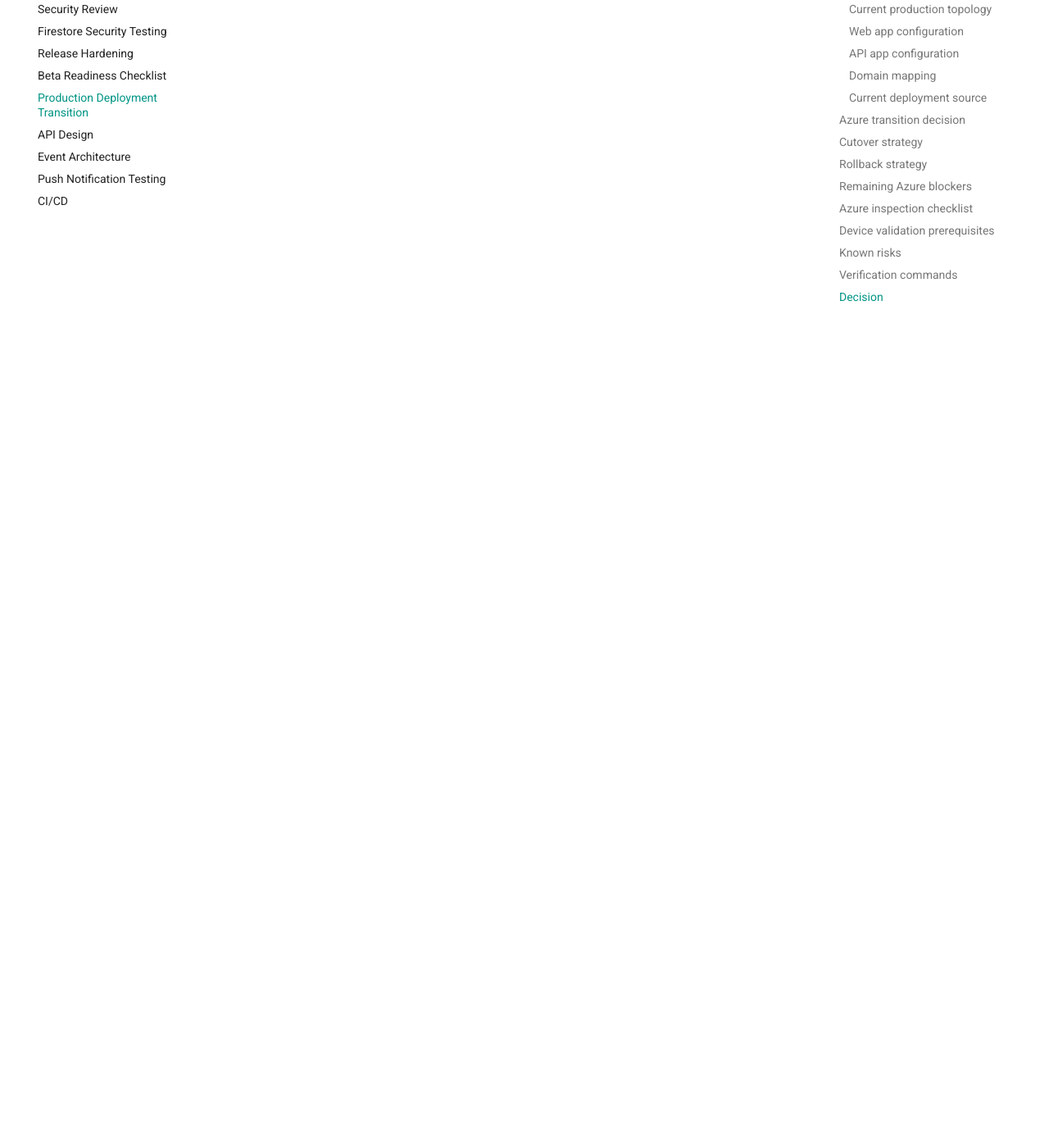
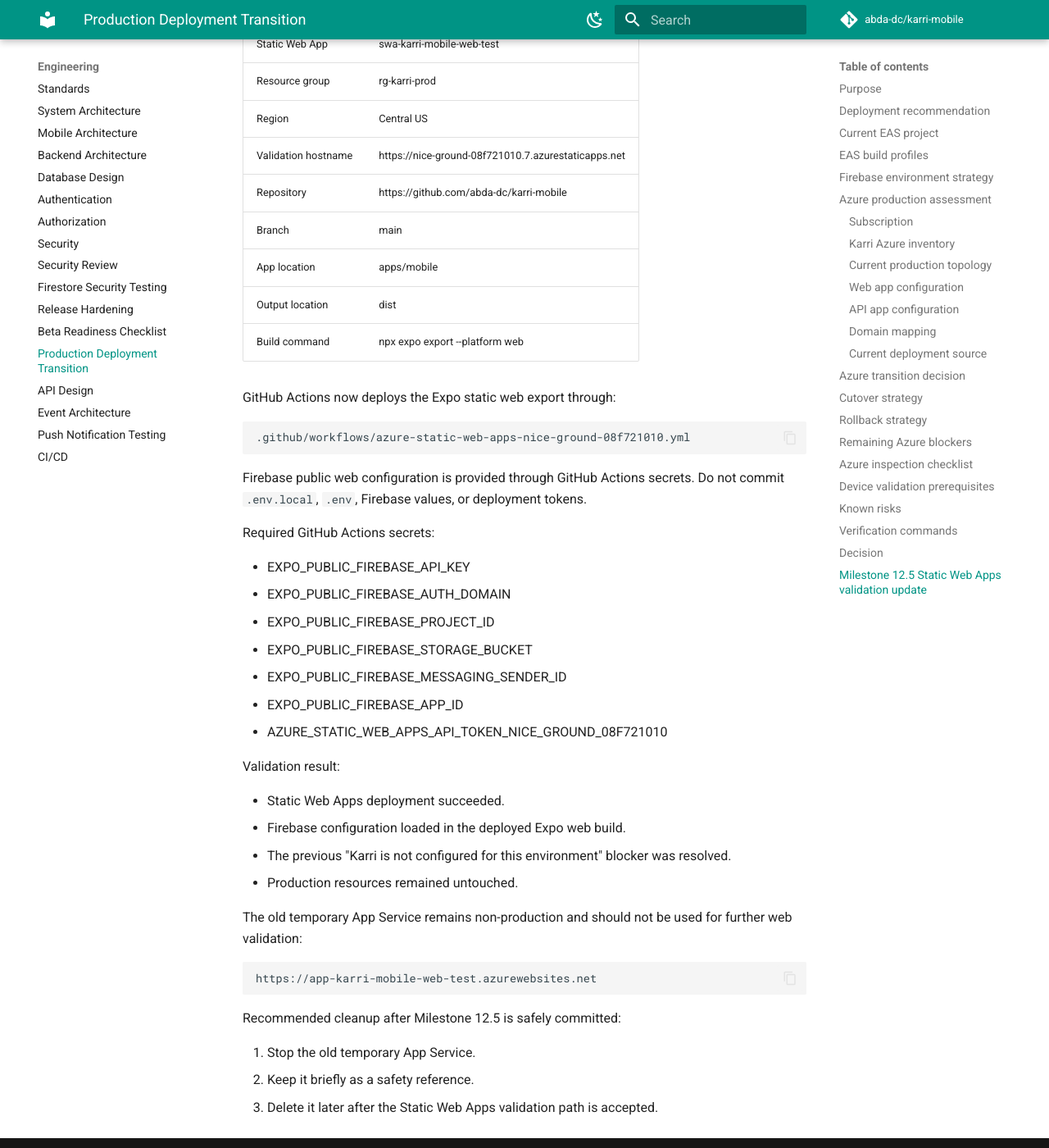
Before and after one commit to abda-dc/karri-mobile, an MkDocs documentation site: the page built from docs/engineering/production-deployment-transition.md, in a window 1280 px wide and 1400 px high, scrolled down 8427 px. Shown: the whole window at 82% size. Built offline with MkDocs 1.6.1 and Material for MkDocs 9.7.7, drawn with Linux system fonts in a browser that asks for light colours; comment, search, counter and statistics services are not loaded; some of the changed text lies outside the part shown.

Commit message:
Document Static Web Apps validation deployment

```diff
--- a/docs/engineering/production-deployment-transition.md
+++ b/docs/engineering/production-deployment-transition.md
@@ -250,3 +250,54 @@ Recommended next sequence:
 5. Build Android preview APK through EAS.
 6. Start Milestone 13 real-device validation.
 7. Inspect Azure production resources separately before any public cutover.
+
+## Milestone 12.5 Static Web Apps validation update
+
+Temporary Azure Linux App Service validation was abandoned because Kudu/ZipDeploy extraction produced invalid mixed Linux and Windows paths during deployment. The issue was infrastructure-related, not application-related.
+
+A new temporary Azure Static Web Apps validation environment was created instead:
+
+| Item | Value |
+| --- | --- |
+| Static Web App | swa-karri-mobile-web-test |
+| Resource group | rg-karri-prod |
+| Region | Central US |
+| Validation hostname | https://nice-ground-08f721010.7.azurestaticapps.net |
+| Repository | https://github.com/abda-dc/karri-mobile |
+| Branch | main |
+| App location | apps/mobile |
+| Output location | dist |
+| Build command | npx expo export --platform web |
+
+GitHub Actions now deploys the Expo static web export through:
+
+    .github/workflows/azure-static-web-apps-nice-ground-08f721010.yml
+
+Firebase public web configuration is provided through GitHub Actions secrets. Do not commit `.env.local`, `.env`, Firebase values, or deployment tokens.
+
+Required GitHub Actions secrets:
+
+- EXPO_PUBLIC_FIREBASE_API_KEY
+- EXPO_PUBLIC_FIREBASE_AUTH_DOMAIN
+- EXPO_PUBLIC_FIREBASE_PROJECT_ID
+- EXPO_PUBLIC_FIREBASE_STORAGE_BUCKET
+- EXPO_PUBLIC_FIREBASE_MESSAGING_SENDER_ID
+- EXPO_PUBLIC_FIREBASE_APP_ID
+- AZURE_STATIC_WEB_APPS_API_TOKEN_NICE_GROUND_08F721010
+
+Validation result:
+
+- Static Web Apps deployment succeeded.
+- Firebase configuration loaded in the deployed Expo web build.
+- The previous "Karri is not configured for this environment" blocker was resolved.
+- Production resources remained untouched.
+
+The old temporary App Service remains non-production and should not be used for further web validation:
+
+    https://app-karri-mobile-web-test.azurewebsites.net
+
+Recommended cleanup after Milestone 12.5 is safely committed:
+
+1. Stop the old temporary App Service.
+2. Keep it briefly as a safety reference.
+3. Delete it later after the Static Web Apps validation path is accepted.
```
